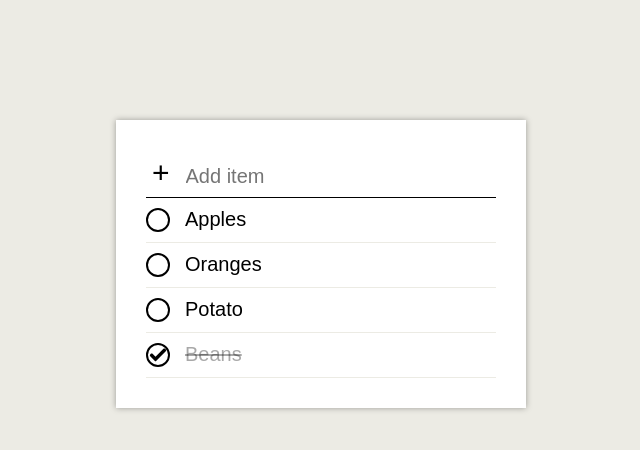
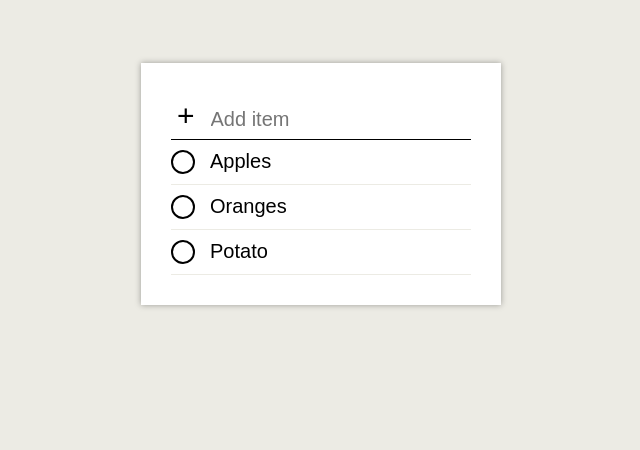
Before and after one commit to DarinaKopenkova/shopping-list, a React (Create React App) app: page / in a window 1280 px wide. Shown: the part 186-636 px from the top of the page, without its empty margins (319-959 px from the left). Built offline with nearby package versions, Linux system fonts and the light colour scheme.

Commit message:
Clear input after adding new item

```diff
--- a/src/App.css
+++ b/src/App.css
@@ -3,15 +3,21 @@ body {
   display: flex;
   align-items: center;
   justify-content: center;
-  height: 100vh;
   padding: 50px 0;
+  min-height: 80vh;
   font-family: sans-serif;
+  width: 100%;
+  height: 100%;
 }
 
 .root {
   background-color: #fff;
   box-shadow: 0px 0px 6px 0px rgba(0, 0, 0, 0.34);
-  width: 350px;
+  width: 300px;
   padding: 30px;
-
+  /* position: absolute;
+  top: calc(50% - 150px);
+  left: 0;
+  right: 0;
+  margin: 0 auto; */
 }
--- a/src/App.js
+++ b/src/App.js
@@ -11,7 +11,6 @@ export default class App extends Component {
         { text: "Apples", finished: false, id: 1 },
         { text: "Oranges", finished: false, id: 2 },
         { text: "Potato", finished: false, id: 3 },
-        { text: "Beans", finished: true, id: 4 },
       ],
     };
     this.onDelete = this.onDelete.bind(this);
--- a/src/components/Button/Button.js
+++ b/src/components/Button/Button.js
@@ -19,6 +19,9 @@ export default class Button extends Component {
   onSubmit(e) {
     e.preventDefault();
     this.props.onAdd(this.state.text);
+    this.setState({
+      text: "",
+    });
   }
 
   render() {
@@ -32,6 +35,7 @@ export default class Button extends Component {
           type="text"
           placeholder="Add item"
           onChange={this.onValueChange}
+          value={this.state.text}
         ></input>
       </form>
     );
--- a/src/components/Item/Item.css
+++ b/src/components/Item/Item.css
@@ -5,20 +5,12 @@
     border-bottom: 1px solid #ecebe4;
 }
 
-.item_finished {}
 
 .item_finished .item__text {
     text-decoration: line-through;
     color: rgba(0, 0, 0, 0.34)
 }
 
-/* .item_finished .item__checkmark {
-    visibility: visible;
-}
-
-.item__checkmark {
-    visibility: hidden;
-} */
 
 .item__text {
     padding-left: 15px;
```
